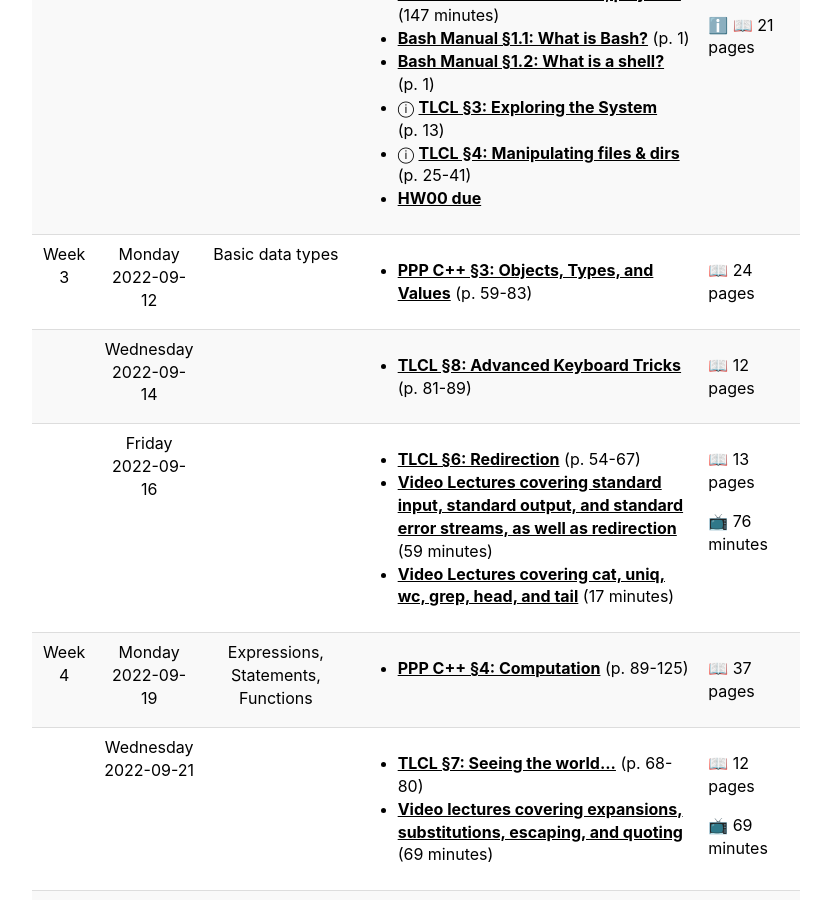
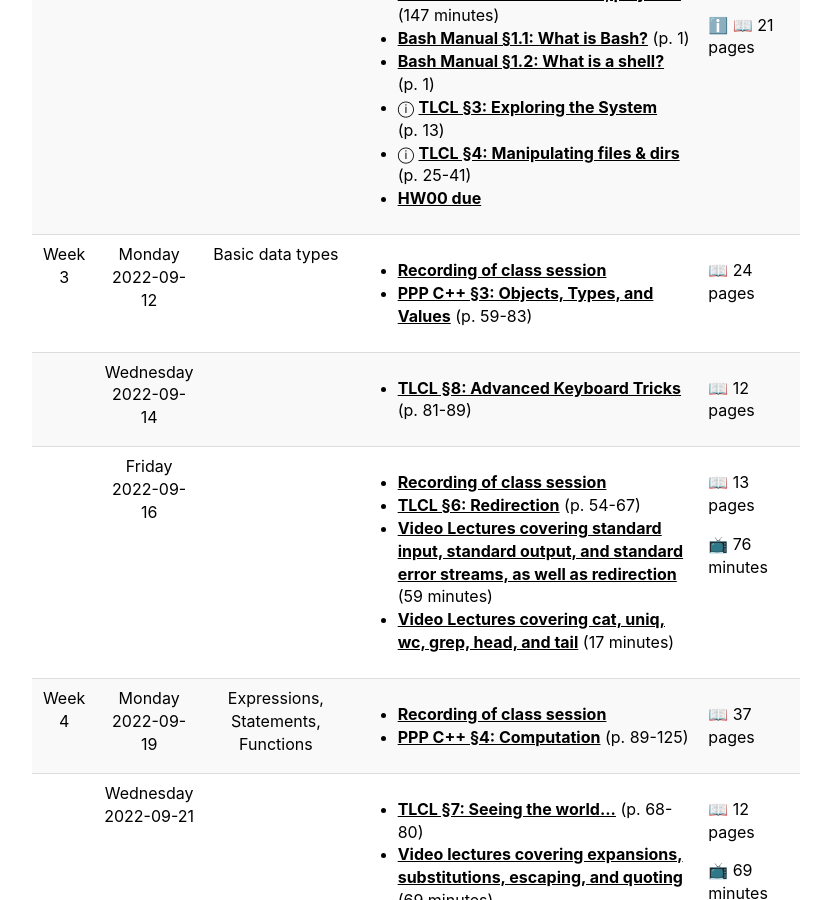
Before and after one commit to 2022-Fall-UAF-CS201/2022-Fall-UAF-CS201.github.io, a Jekyll site: the page built from schedule.md, in a window 1280 px wide and 900 px high, scrolled down 1079 px. Shown: the whole window, without its empty margins (224-1055 px from the left). Built offline with Jekyll 4.4.1, drawn with Linux system fonts in a browser that asks for light colours; part of the change alters nothing that is shown.

Commit message:
Add three video recordings

```diff
--- a/_data/schedule.yaml
+++ b/_data/schedule.yaml
@@ -172,6 +172,9 @@
 #  slides: ../assets/pdf/cs201-0202-flow-of-control-2.pdf
   reading:
     -
+     title: "Recording of class session"
+     url:   "https://alaska.zoom.us/rec/share/xH0VKKMwrPtw2qaktfbyDuHJCilp_xChvIeqUdMgtwYUXwchIzeBUFtfHzf2XKLc.-0AQy1woGVcV0nAr"
+    -
      title: "PPP C++ §3: Objects, Types, and Values"
      url:   "https://www.oreilly.com/library/view/programming-principles-and/9780133796759/"
      pages: "59-83"
@@ -194,6 +197,9 @@
   day_of_week: 4
 #  slides: ../assets/pdf/cs201-0301-functions-1.pdf
   reading:
+    -
+     title: "Recording of class session"
+     url:   "https://alaska.zoom.us/rec/share/VYaYM7jVzeZRFN6zYSzralpy_kW0RFdfQrvZK0OCQghLUSUR3waeyqz67FGLkAEL.SI-2-H3hMz7KSO4a"
     -
      title: "TLCL §6: Redirection"
      url:   "https://linuxcommand.org/tlcl.php"
@@ -231,12 +237,38 @@
 #  slides: ../assets/pdf/cs201-0302-functions-2.pdf
   reading:
     -
+     title: "Recording of class session"
+     url:   "https://alaska.zoom.us/rec/share/TNj8K0QAK1mYV0QkkhM085lwb33IlRAQZBh4KpW1CeRmz0xwUQ3sC0Z92V1WxI1b.FpLdDOvnRYcxhlEB"
+    -
      title: "PPP C++ §4: Computation"
      url:   "https://www.oreilly.com/library/view/programming-principles-and/9780133796759/"
      pages: "89-125"
      length:
        value: 37
        unit: "pages"
+     outcomes:
+       -
+         section:
+           number: 4.3
+           title:  "Expressions"
+         outcomes:
+           - "Define and identify examples of `lvalue` and `rvalue` in the context of C++ expressions"
+           - "Describe utility of constexrp and when it can be used; provide examples of valid constexpr expressions"
+       -
+         section:
+           number: 4.4
+           title:  "Statements"
+         outcomes:
+           - "Recognize and provide examples of `if` statements, including those that utilize `else if` and `else`"
+           - "Recognize and provide examples of `switch` statements, including stating what kinds of values may be used in `switch` and `case`"
+           - "Recognize and provide examples of `while` loops"
+           - "Recognize and provide example of an empty block"
+           - "Recognize and provide examples of traditional C++ `for` loop"
+           - "Recognize and provide examples of for-each style `for` loop"
+           - "Recognize and provide examples of simple C++ functions; provide convincing rationale regarding purpose of functions"
+           - "Recognize and describe `vector` as a foundational data type in modern C++"
+           - "Recognize and write code constructing a vector from data using modern `{}`-style initialization"
+           - "Recognize and write code that appends elements to a vector using `push_back`"
 -
 #  topic: ""
   day_of_week: 2
```
